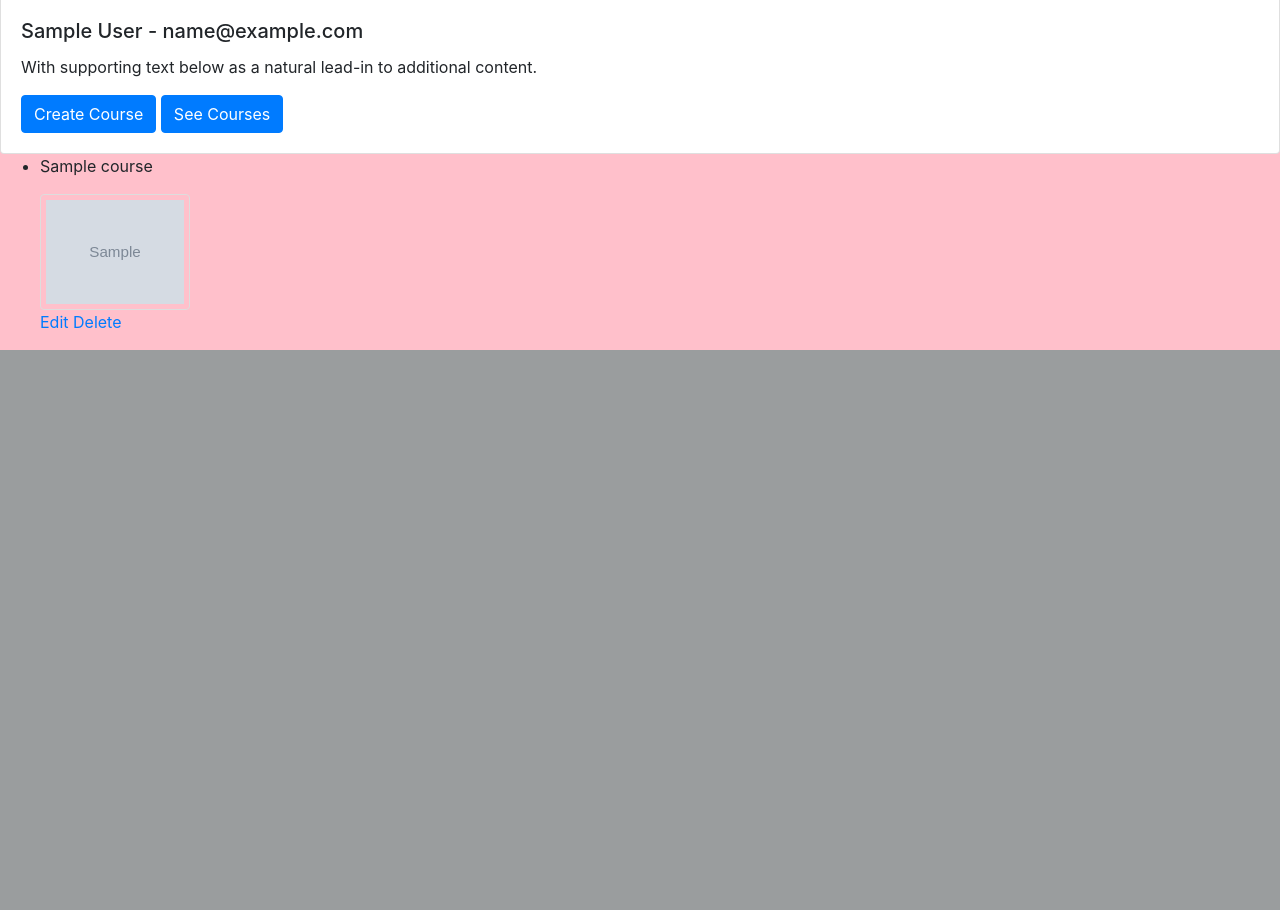
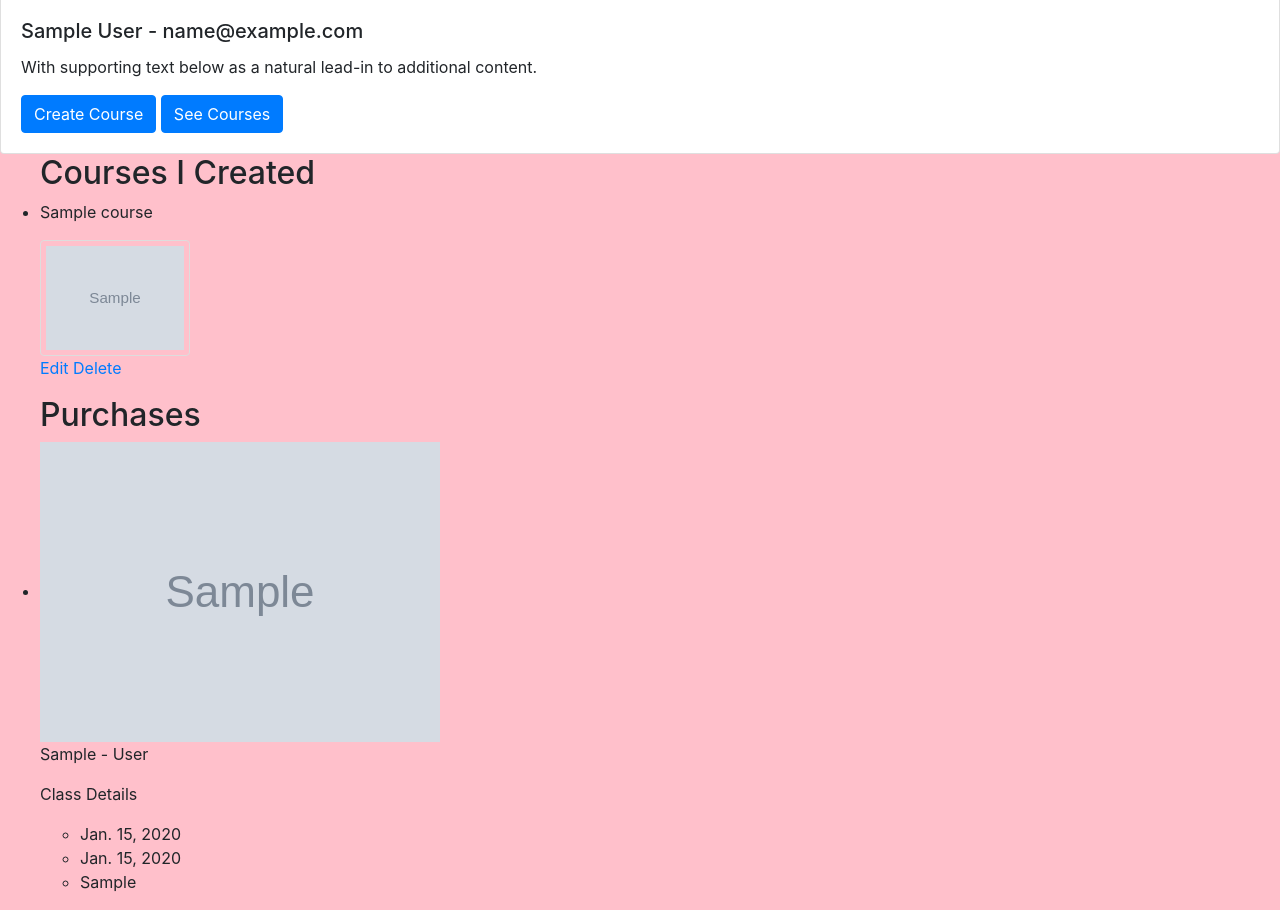
Before and after one commit to jnahc/arc-education-site, a Django app: page /accounts/profile/ in a window 1280 px wide. Shown: the part 959-1869 px from the top of the page. Before the commit the page ends 1309 px from the top, so only its background shows below. Run offline with Django 3.2, Linux system fonts and the light colour scheme; a user stored in the database is signed in; tables that the repository leaves empty hold one stand-in row (values such as "Sample post"); grey boxes marked "Sample" are stand-in pictures; some libraries are stand-ins or nearby versions.

Commit message:
purchases view working

```diff
--- a/accounts/urls.py
+++ b/accounts/urls.py
@@ -11,5 +11,7 @@ urlpatterns = [
 
   ### PURCHASES
   path('profile/purchase_list', views.purchase_list, name='purchase_list'),
-  path('courses/<int:pk>/create_purchase', views.purchase_create, name="purchase_create")
+
+
+
 ]
--- a/accounts/views.py
+++ b/accounts/views.py
@@ -4,7 +4,6 @@ from django.contrib import auth
 from django.contrib.auth.decorators import login_required
 
 from arc_app.models import Course, Purchase
-from arc_app.forms import PurchaseForm
 
 # Create your views here.
 
@@ -77,24 +76,12 @@ def logout(request):
 def profile(request):
     #list out courses
     courses = Course.objects.filter(user=request.user)
-    # courses = Course.objects.all()
-    context = {"courses": courses}
+    #list out purchases
+    purchases = Purchase.objects.filter(student=request.user)
+    context = {"courses": courses, "purchases": purchases}
     return render(request, "profile.html", context)
 
 def purchase_list(request):
     purchases = Purchase.objects.all()
     context = {"purchases": purchases}
     return render(request, 'purchase_list.html', context)
-
-def purchase_create(request):
-    course = Course.objects.get(id=pk)
-    if request.method == 'POST':
-        form = PurchaseForm(request.POST)
-        if form.is_valid():
-            purchase = form.save(commit=False)
-            purchase.student=request.user
-            purchase.course=course
-            purchase.save()
-            return redirect ('profile')
-    else:
-        return redirect ('home')
--- a/arc_app/templates/course_list.html
+++ b/arc_app/templates/course_list.html
@@ -11,6 +11,9 @@
     <li class="track">
       <img src="{{course.photo_url}}" alt="{{course.title}}" class="course-pic">
       {{ course.title }}
+      <p>
+        <a href="{% url 'purchase_create' pk=course.pk %}">Purchase</a>
+      </p>
     </li>
   </a>
   {% endfor %}
--- a/arc_app/templates/profile.html
+++ b/arc_app/templates/profile.html
@@ -17,6 +17,7 @@
   </div>
 </div>
 <ul>
+  <h2>Courses I Created</h2>
   {% for course in courses %}
   <li class="track">
     <p>{{ course.title }}</p>
@@ -34,6 +35,28 @@
   </li>
 {% endfor %}
 </ul>
+<ul class="purchase">
+  <h2>
+    Purchases
+  </h2>
+  {% for purchase in purchases %}
+    <li class="purchase">
+      <img src="{{purchase.course.photo_url}}" alt="{{purchase.course.title}}">
+      <p>{{ purchase.student.first_name }} -  {{ purchase.student.last_name }}</p>
+      <p>
+          Class Details
+          <ul>
+              <li>{{purchase.course.start_date}}</li>
+              <li>{{purchase.course.end_date}}</li>
+              <li>{{purchase.course.category}}</li>
+          </ul>
+
+      </p>
+
+    </li>
+  </a>
+  {% endfor %}
+</ul>
 
 
 {% endblock %}
--- a/arc_app/urls.py
+++ b/arc_app/urls.py
@@ -1,9 +1,11 @@
 from django.urls import path
 from . import views
 
+
+
 urlpatterns = [
     ### PUBLIC VIEWS
-    path('', views.home,name='home'),
+    path('', views.home, name='home'),
     path('about_us/', views.about_us, name='about_us'),
 
     ### COURSE VIEWS
@@ -13,6 +15,9 @@ urlpatterns = [
     path('courses/<int:pk>/edit/', views.course_edit, name='course_edit'),
     path('courses/<int:pk>/delete/', views.course_delete, name='course_delete'),
 
+    ### PURCHASE VIEWS
+    path('courses/<int:pk>/purchase/create', views.purchase_create, name="purchase_create"),
+
 
 
     ### API
```
Also changed, not shown: arc_app/forms.py (+1 -7 lines), arc_app/views.py (+18 -1 lines).
